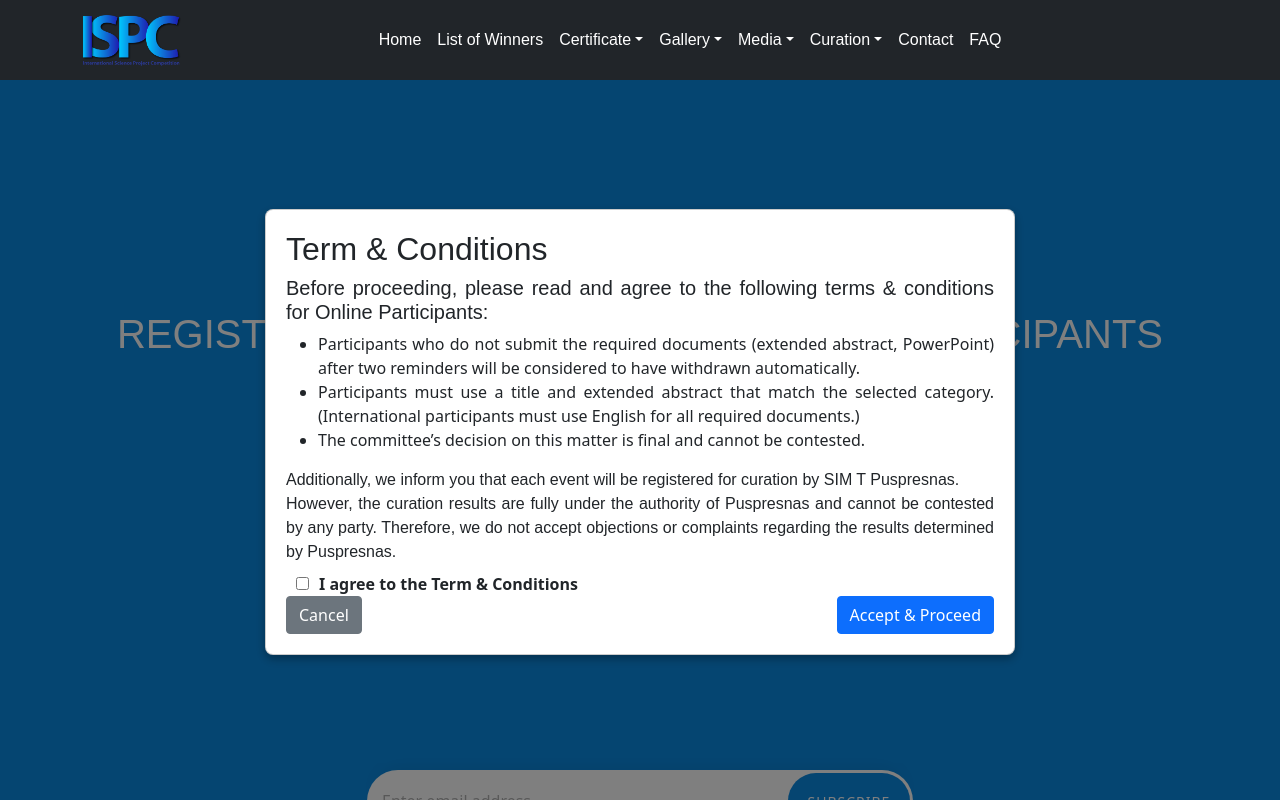
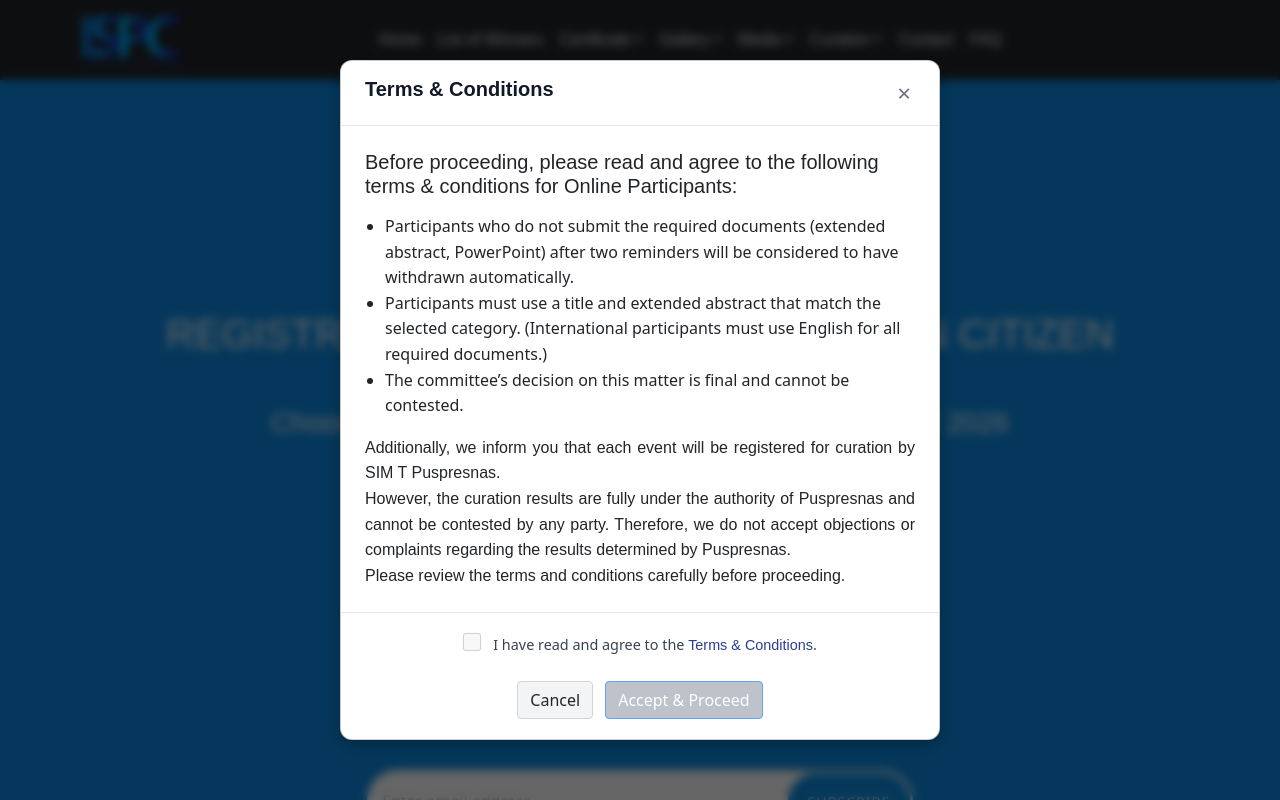
Before and after one commit to iysaofficial/ISPCofficial, a React (Vite) app: page /homeindo in a window 1280 px wide. Both pictures are taken after a click on the link "Online Competition". Shown: the top 800 px of the page. Built offline with nearby package versions, Linux system fonts and the light colour scheme; grey boxes are pictures that could not be loaded.

Commit message:
implement new flow of logic to check the cehckbox of term % conditions

```diff
--- a/src/assets/css/registration.css
+++ b/src/assets/css/registration.css
@@ -1,10 +1,10 @@
-/* :root {
+:root {
   --warna-primary: #0b8be3;
   --warna-sekunder: #293e92;
   --warna-tulisan: #fff;
   --warna-tulisan2: #212529;
   --font-family: "Titillium Web", sans-serif;
-} */
+}
 
 .text-align {
   text-align: justify;
@@ -372,61 +372,191 @@
   left: 0;
   width: 100%;
   height: 100%;
-  background: rgba(0, 0, 0, 0.5);
+  background: rgba(0, 0, 0, 0.6); /* Slightly darker overlay */
   display: flex;
   justify-content: center;
   align-items: center;
-  z-index: 1000;
-  overflow: auto; /* Tambahkan ini agar bisa scroll jika konten terlalu panjang */
+  z-index: 10000;
+  backdrop-filter: blur(5px); /* Frosted glass effect */
+  animation: fadeIn 0.3s ease-out;
 }
 
 .modal-content {
   background: white;
-  padding: 20px;
-  border-radius: 8px;
-  max-width: 750px; /* Tentukan ukuran maksimum modal */
-  width: 90%; /* Buat modal responsif */
-  box-shadow: 0 4px 10px rgba(0, 0, 0, 0.3);
+  padding: 0; /* Remove padding to use sections */
+  border-radius: 12px;
+  max-width: 600px; /* Slightly smaller for a more modern feel */
+  width: 90%;
+  box-shadow: 0 5px 15px rgba(0, 0, 0, 0.3);
   text-align: left;
-  max-height: 80vh; /* Batasi tinggi modal agar tidak keluar layar */
-  overflow-y: auto; /* Tambahkan scrollbar jika konten terlalu tinggi */
-  margin-top: 5%;
+  max-height: 90vh;
+  display: flex;
+  flex-direction: column; /* Use flexbox for layout */
+  overflow: hidden; /* Prevents content from spilling out of rounded corners */
+  transform: scale(0.95);
+  animation: scaleIn 0.3s ease-out forwards;
 }
 
-.modal-content {
-  font-size: clamp(10px, 2vw, 16px);
-  text-align: justify;
+.modal-header {
+  padding: 16px 24px;
+  border-bottom: 1px solid #e5e7eb; /* Light grey border */
+  display: flex;
+  justify-content: space-between;
+  align-items: center;
 }
 
-.modal-content h2,
-.modal-content h3,
-.modal-content p,
-.modal-content h5{
-  color: var(--warna-tulisan2);
+.modal-header h2 {
+  font-size: 1.25rem; /* 20px */
+  font-weight: 600;
+  color: #111827; /* Darker grey for text */
 }
 
-.checkbox label {
-  font-weight: bold;
-  font-size: clamp(10px, 2vw, 16px);
-  text-align: center !important;
+.modal-close-btn {
+  background: transparent;
+  border: none;
+  font-size: 1.5rem;
+  cursor: pointer;
+  color: #6b7280; /* Medium grey */
+  padding: 4px;
+  line-height: 1;
+}
+
+.modal-close-btn:hover {
+  color: #111827;
+}
+
+.modal-body {
+  padding: 24px;
+  overflow-y: auto;
+  font-size: 1rem; /* 16px */
+  line-height: 1.6;
+  color: var(--warna-tulisan2); /* Softer text color */
+}
+
+.modal-body p, .modal-body h5, .modal-body h3 {
+  margin-bottom: 16px;
+  color: var(--warna-tulisan2); /* Softer text color */
+}
+
+.modal-body ul {
+  padding-left: 20px; /* Adjust list indentation */
+}
+
+.modal-footer {
+  padding: 16px 24px;
+  border-top: 1px solid #e5e7eb;
+  display: flex;
+  flex-direction: column; /* Stack checkbox and buttons vertically */
+  gap: 16px; /* Space between elements */
+}
+
+.terms-agreement {
+  display: flex;
+  align-items: center;
+}
+
+.terms-agreement input[type="checkbox"] {
+  width: 18px;
+  height: 18px;
+  margin-right: 12px;
+  accent-color: #0b8be3; /* Use theme color for checkbox */
+}
+
+.terms-agreement label {
+  font-size: 0.9rem;
+  color: #374151;
+}
+
+.terms-agreement a {
+  color: #293e92;
+  text-decoration: none;
+  font-weight: 500;
+}
+
+.terms-agreement a:hover {
+  text-decoration: underline;
 }
 
 .modal-actions {
   display: flex;
-  justify-content: space-between;
+  justify-content: flex-end; /* Align buttons to the right */
+  gap: 12px;
 }
 
-/* Tambahkan gaya untuk checkbox agar lebih rapi */
-input[type="checkbox"] {
-  margin: -10px 10px 0px 10px;
+.btn-secondary {
+  background-color: #f3f4f6; /* Light grey */
+  color: var(--warna-tulisan2);
+  border: 1px solid #d1d5db;
 }
 
-.modal-content li {
-  display: list-item !important;
+.btn-secondary:hover {
+  color: var(--warna-tulisan2);
+  background-color: #e5e7eb;
 }
-/* .modal-content ul {
-      list-style: none;
-    } */
+
+.btn-primary:disabled {
+  background-color: #9ca3af; /* Greyed out when disabled */
+  cursor: not-allowed;
+  transform: none;
+  box-shadow: none;
+}
+
+
+/* Keyframe animations */
+@keyframes fadeIn {
+  from { opacity: 0; }
+  to { opacity: 1; }
+}
+
+@keyframes scaleIn {
+  from { transform: scale(0.95); opacity: 0.5; }
+  to { transform: scale(1); opacity: 1; }
+}
+
+.checkbox-wrapper {
+position: relative;
+display: inline-block;
+}
+
+.custom-tooltip {
+visibility: visible;
+width: 180px;
+background-color: #555;
+color: #fff;
+text-align: center;
+border-radius: 6px;
+padding: 5px 0;
+position: absolute;
+z-index: 1;
+bottom: 125%;
+left: 50%;
+margin-left: -90px;
+opacity: 1;
+transition: opacity 0.3s;
+}
+
+.custom-tooltip::after {
+content: "";
+position: absolute;
+top: 100%;
+left: 50%;
+margin-left: -5px;
+border-width: 5px;
+border-style: solid;
+border-color: #555 transparent transparent transparent;
+}
+
+@media (max-width: 600px) {
+.custom-tooltip {
+  left: 90px; /* Adjust position for mobile */
+  margin-left: -75px;
+  width: 150px; /* Make tooltip narrower */
+}
+
+.custom-tooltip::after {
+  left: 50%;
+}
+}
 
 /* TERM & CONDITION END */
 /* TERM & CONDITION END */
--- a/src/pages/registration/homeindo.jsx
+++ b/src/pages/registration/homeindo.jsx
@@ -4,15 +4,25 @@ import { indonesiaOnlineTerms, indonesiaOfflineTerms } from "../data/terms";
 import { useState, useEffect } from "react";
 
 function HomeIndo() {
+
   const [showModal, setShowModal] = useState(false);
   const [termsAccepted, setTermsAccepted] = useState(false);
   const [redirectLink, setRedirectLink] = useState("");
   const [termsContent, setTermsContent] = useState("");
+  const [hasViewedTerms, setHasViewedTerms] = useState(false);
+  const [showTooltip, setShowTooltip] = useState(false);
 
   const handleOpenModal = (link, terms) => {
     setRedirectLink(link); // Set link tujuan redirect
     setTermsContent(terms); // Set isi terms sesuai pilihan
+    setTermsAccepted(false); // Reset state persetujuan
+    setHasViewedTerms(false); // Reset state sudah melihat
     setShowModal(true); // Tampilkan modal
+  };
+
+  const handleViewTerms = () => {
+    window.open("https://drive.google.com/file/d/1KOtyI8EZO42INO4Q_IeiTmBQCc_8JtTl/view?usp=sharing", "_blank");
+    setHasViewedTerms(true);
   };
 
   const handleAccept = () => {
@@ -25,13 +35,6 @@ function HomeIndo() {
     }
   };
 
-  useEffect(() => {
-    const hasAcceptedTerms = sessionStorage.getItem("termsAccepted");
-    if (hasAcceptedTerms === "true") {
-      setTermsAccepted(true); // Set status sudah diterima
-    }
-  }, []);
-
   return (
     <>
       <Navigation />
@@ -39,28 +42,25 @@ function HomeIndo() {
         <div>
           <div className="wrapper">
             <div className="text-center">
-              <h1 className="mx-auto text-sm md:text-lg lg:text-5xl">
-                REGISTRATION FORM FOR INDONESIA PARTICIPANTS
+              <h1 className="mx-auto">
+                REGISTRATION FORM FOR INDONESIAN CITIZEN
               </h1>
-              <h3 className="mx-auto mt-5 mb-2 text-sm md:text-lg lg:text-2xl">
+              <h3 className="mx-auto mt-5 mb-2">
                 Choose Categories Competition for Registration ISPC 2026
               </h3>
             </div>
           </div>
           <div className="link-web mx-auto text-center">
-            <a
-              className="btn btn-regist text-center me-lg-5 "
-              onClick={() =>
-                handleOpenModal("/indo-online", indonesiaOnlineTerms)
-              }
-            >
+            <a className="btn btn-action text-center me-lg-5" onClick={() =>
+                handleOpenModal("/indoonline", indonesiaOnlineTerms)
+              }>
               Online Competition <i className="fa-solid fa-earth-americas"></i>
             </a>
-            <a
-              className="btn btn-regist text-center me-lg-5 "
-              onClick={() => handleOpenModal("/indo-offline", indonesiaOfflineTerms)}
-            >
-              Offline Competition{" "}<i className="fa-solid fa-earth-americas"></i>
+            <a className="btn btn-action text-center me-lg-5" onClick={() =>
+                handleOpenModal("/indooffline", indonesiaOfflineTerms)
+              }>
+              Offline Competition{" "}
+              <i className="fa-solid fa-earth-americas"></i>
             </a>
           </div>
         </div>
@@ -70,18 +70,42 @@ function HomeIndo() {
       {showModal && (
         <div className="modal-overlay">
           <div className="modal-content">
-            <h2 className="text-4xl">Term & Conditions</h2>
-            <div>{termsContent}</div> {/* Isi dinamis */}
-            <div className="checkbox mt-2">
+            <div className="modal-header">
+              <h2>Terms & Conditions</h2>
+              <button onClick={() => setShowModal(false)} className="modal-close-btn">&times;</button>
+            </div>
+            <div className="modal-body">
+              {termsContent}
+              <p>
+                Please review the terms and conditions carefully before proceeding.
+              </p>
+            </div>
+            <div className="modal-footer">
+              <div className="terms-agreement">
+                <div
+                  className="checkbox-wrapper"
+                  onMouseEnter={() => !hasViewedTerms && setShowTooltip(true)}
+                  onMouseLeave={() => setShowTooltip(false)}
+                  onClick={() => !hasViewedTerms && setShowTooltip(!showTooltip)}
+                >
                   <input
                     type="checkbox"
                     id="terms"
                     checked={termsAccepted}
+                    disabled={!hasViewedTerms}
                     onChange={(e) => setTermsAccepted(e.target.checked)}
                   />
+                  {showTooltip && (
+                    <div className="custom-tooltip">
+                      Please view the link Terms & Conditions first
+                    </div>
+                  )}
+                </div>
                 <label htmlFor="terms">
-                {" "}
-                I agree to the Term & Conditions
+                  I have read and agree to the{" "}
+                  <a href="#" onClick={(e) => { e.preventDefault(); handleViewTerms(); }}>
+                    Terms & Conditions
+                  </a>.
                 </label>
               </div>
               <div className="modal-actions">
@@ -91,9 +115,14 @@ function HomeIndo() {
                 >
                   Cancel
                 </button>
-              <button className="btn btn-primary" onClick={handleAccept}>
+                <button
+                  className="btn btn-primary"
+                  onClick={handleAccept}
+                  disabled={!termsAccepted}
+                >
                   Accept & Proceed
                 </button>
+              </div>
             </div>
           </div>
         </div>
--- a/src/pages/registration/homeinter.jsx
+++ b/src/pages/registration/homeinter.jsx
@@ -11,11 +11,20 @@ function HomeInter() {
   const [termsAccepted, setTermsAccepted] = useState(false);
   const [redirectLink, setRedirectLink] = useState("");
   const [termsContent, setTermsContent] = useState("");
+  const [hasViewedTerms, setHasViewedTerms] = useState(false);
+  const [showTooltip, setShowTooltip] = useState(false);
 
   const handleOpenModal = (link, terms) => {
     setRedirectLink(link); // Set link tujuan redirect
     setTermsContent(terms); // Set isi terms sesuai pilihan
+    setTermsAccepted(false); // Reset state persetujuan
+    setHasViewedTerms(false); // Reset state sudah melihat
     setShowModal(true); // Tampilkan modal
+  };
+
+  const handleViewTerms = () => {
+    window.open("https://drive.google.com/file/d/1KOtyI8EZO42INO4Q_IeiTmBQCc_8JtTl/view?usp=sharing", "_blank");
+    setHasViewedTerms(true);
   };
 
   const handleAccept = () => {
@@ -28,13 +37,6 @@ function HomeInter() {
     }
   };
 
-  useEffect(() => {
-    const hasAcceptedTerms = sessionStorage.getItem("termsAccepted");
-    if (hasAcceptedTerms === "true") {
-      setTermsAccepted(true); // Set status sudah diterima
-    }
-  }, []);
-
   return (
     <>
       <Navigation />
@@ -42,36 +44,25 @@ function HomeInter() {
         <div>
           <div className="wrapper">
             <div className="text-center">
-              <h1 className="mx-auto text-sm md:text-lg lg:text-5xl">
+              <h1 className="mx-auto">
                 REGISTRATION FORM FOR INTERNATIONAL PARTICIPANTS
               </h1>
-              <h3 className="mx-auto mt-5 mb-2 text-sm md:text-lg lg:text-2xl">
+              <h3 className="mx-auto mt-5 mb-2">
                 Choose Categories Competition for Registration ISPC 2026
               </h3>
             </div>
           </div>
           <div className="link-web mx-auto text-center">
-            <a
-              className="btn btn-regist text-center me-lg-5"
-              onClick={() =>
-                handleOpenModal(
-                  "/inter-online",
-                  internationalOnlineTerms
-                )
-              }
-            >
+            <a className="btn btn-action text-center me-lg-5" onClick={() =>
+                handleOpenModal("/inter-online", internationalOnlineTerms)
+              }>
               Online Competition <i className="fa-solid fa-earth-americas"></i>
             </a>
-            <a
-              className="btn btn-regist text-center me-lg-5"
-              onClick={() =>
-                handleOpenModal(
-                  "/inter-offline",
-                  internationalOfflineTerms
-                )
-              }
-            >
-              Offline Competition <i className="fa-solid fa-earth-americas"></i>
+            <a className="btn btn-action text-center me-lg-5" onClick={() =>
+                handleOpenModal("/inter-offline", internationalOfflineTerms)
+              }>
+              Offline Competition{" "}
+              <i className="fa-solid fa-earth-americas"></i>
             </a>
           </div>
         </div>
@@ -81,16 +72,43 @@ function HomeInter() {
       {showModal && (
         <div className="modal-overlay">
           <div className="modal-content">
-            <h2 className="text-4xl">Terms & Conditions</h2>
-            <div>{termsContent}</div> {/* Isi dinamis */}
-            <div className="checkbox">
+            <div className="modal-header">
+              <h2>Terms & Conditions</h2>
+              <button onClick={() => setShowModal(false)} className="modal-close-btn">&times;</button>
+            </div>
+            <div className="modal-body">
+              {termsContent}
+              <p>
+                Please review the terms and conditions carefully before proceeding.
+              </p>
+            </div>
+            <div className="modal-footer">
+              <div className="terms-agreement">
+                <div
+                  className="checkbox-wrapper"
+                  onMouseEnter={() => !hasViewedTerms && setShowTooltip(true)}
+                  onMouseLeave={() => setShowTooltip(false)}
+                  onClick={() => !hasViewedTerms && setShowTooltip(!showTooltip)}
+                >
                   <input
                     type="checkbox"
                     id="terms"
                     checked={termsAccepted}
+                    disabled={!hasViewedTerms}
                     onChange={(e) => setTermsAccepted(e.target.checked)}
                   />
-              <label htmlFor="terms"> I agree to the Terms & Conditions</label>
+                  {showTooltip && (
+                    <div className="custom-tooltip">
+                      Please view the link Terms & Conditions first
+                    </div>
+                  )}
+                </div>
+                <label htmlFor="terms">
+                  I have read and agree to the{" "}
+                  <a href="#" onClick={(e) => { e.preventDefault(); handleViewTerms(); }}>
+                    Terms & Conditions
+                  </a>.
+                </label>
               </div>
               <div className="modal-actions">
                 <button
@@ -99,9 +117,14 @@ function HomeInter() {
                 >
                   Cancel
                 </button>
-              <button className="btn btn-primary" onClick={handleAccept}>
+                <button
+                  className="btn btn-primary"
+                  onClick={handleAccept}
+                  disabled={!termsAccepted}
+                >
                   Accept & Proceed
                 </button>
+              </div>
             </div>
           </div>
         </div>
```
Lines whose indentation alone changed are shown as unchanged.
